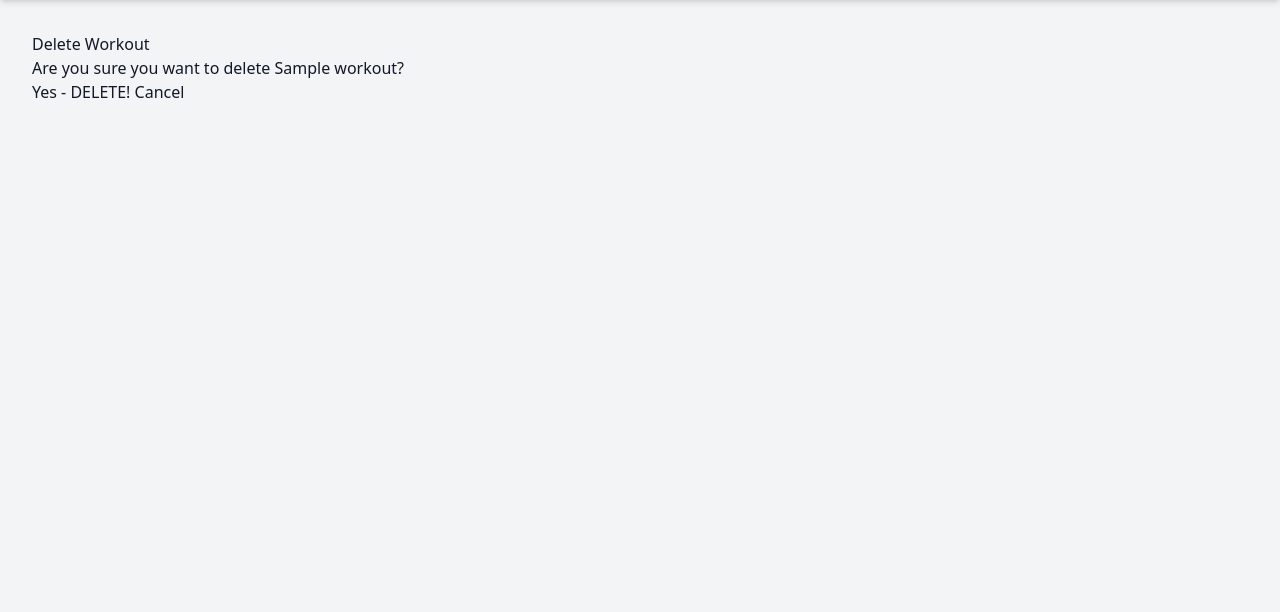
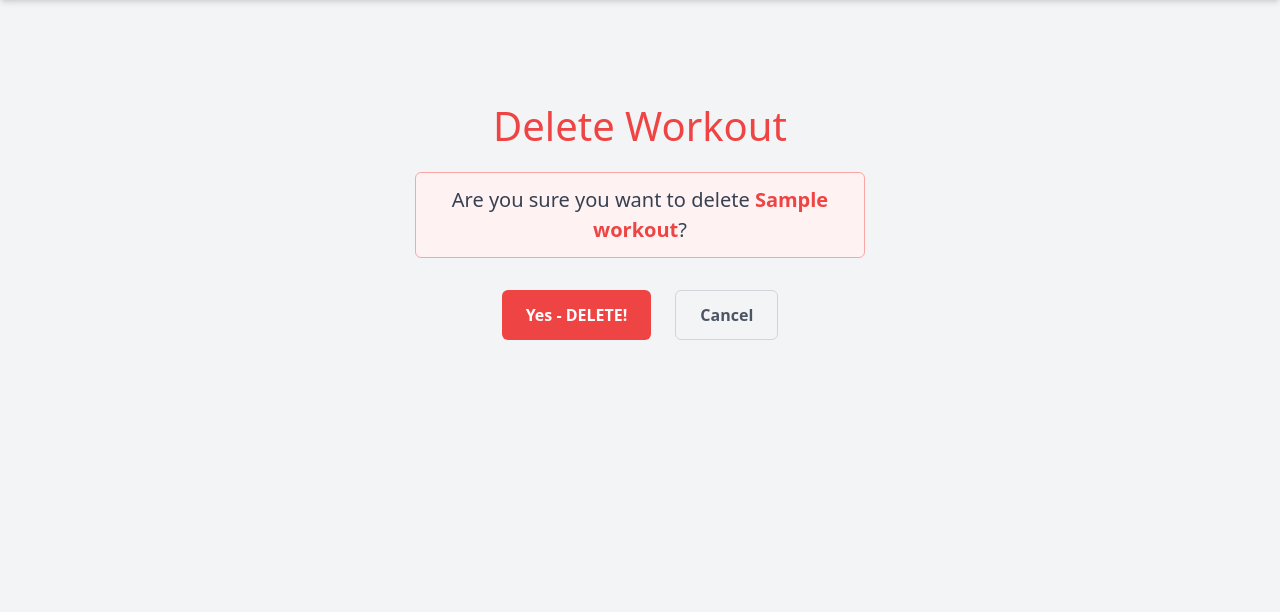
Before and after one commit to Mohamed-Janahi/FitTrack, a Django app: page /workouts/1/delete/ in a window 1280 px wide. Shown: the part 65-677 px from the top of the page. Run offline with Django 5.2, Linux system fonts and the light colour scheme; a user stored in the database is signed in; tables that the repository leaves empty hold one stand-in row (values such as "Sample post"); some libraries are stand-ins or nearby versions.

Commit message:
finished confirm delete page

```diff
--- a/FitTrack/main_app/templates/main_app/workout_confirm_delete.html
+++ b/FitTrack/main_app/templates/main_app/workout_confirm_delete.html
@@ -1,12 +1,88 @@
 {% extends 'base.html' %}
 {% block content %}
-  <h1>Delete Workout</h1>
-  <h4>Are you sure you want to delete
-    <span>{{ workout.name }}</span>?</h4>
+
+<style>
+    .delete-container {
+        display: flex;
+        flex-direction: column;
+        align-items: center;
+        justify-content: start;
+        padding-top: 3rem;
+        padding-bottom: 2rem;
+        text-align: center;
+    }
+
+    h1 {
+        font-size: 2.5rem;
+        color: #ef4444;
+        margin-bottom: 1rem;
+        padding-top: 1rem;
+    }
+
+    h4 {
+        font-size: 1.25rem;
+        color: #374151;
+        margin-bottom: 2rem;
+        padding: 0.75rem;
+        border: 1px solid #fca5a5;
+        background-color: #fef2f2;
+        border-radius: 0.375rem;
+        max-width: 450px;
+        font-weight: 500;
+    }
+
+    h4 span {
+        font-weight: 700;
+        color: #ef4444;
+    }
+
+    form {
+        display: flex;
+        gap: 1.5rem;
+        justify-content: center;
+        max-width: 450px;
+        width: 100%;
+    }
+
+    .btn {
+        text-decoration: none;
+        padding: 0.75rem 1.5rem;
+        border-radius: 0.375rem;
+        font-size: 1rem;
+        font-weight: 600;
+        cursor: pointer;
+        transition: background-color 0.2s ease, box-shadow 0.2s ease;
+        display: inline-block;
+        border: none;
+    }
+
+    form input[type="submit"].btn {
+        background-color: #ef4444;
+        color: white;
+    }
+    form input[type="submit"].btn:hover {
+        background-color: #dc2626;
+        box-shadow: 0 4px 6px -1px rgba(239, 68, 68, 0.5);
+    }
+
+    form a.red {
+        background-color: #f3f4f6;
+        color: #4b5563;
+        border: 1px solid #d1d5db;
+    }
+    form a.red:hover {
+        background-color: #e5e7eb;
+    }
+</style>
+
+<div class="delete-container">
+    <h1>Delete Workout</h1>
+    <h4>Are you sure you want to delete
+        <span>{{ workout.name }}</span>?</h4>
     <form action="" method="post">
-      {% csrf_token %}
-      <input type="submit" value="Yes - DELETE!"
-      class="btn">
-      <a href="{% url 'workouts_detail' workout.id %}" class="btn red">Cancel</a>
+        {% csrf_token %}
+        <input type="submit" value="Yes - DELETE!" class="btn">
+        <a href="{% url 'workouts_detail' workout.id %}" class="btn red">Cancel</a>
     </form>
+</div>
 {% endblock %}
```
